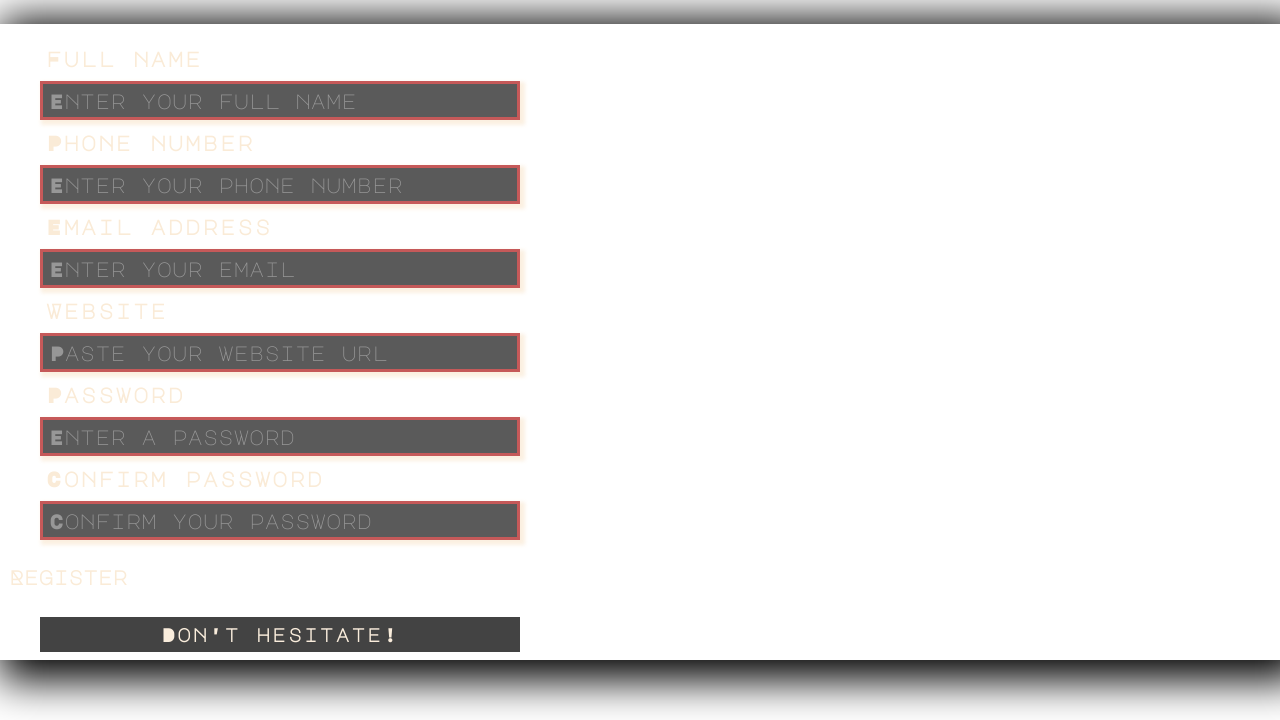
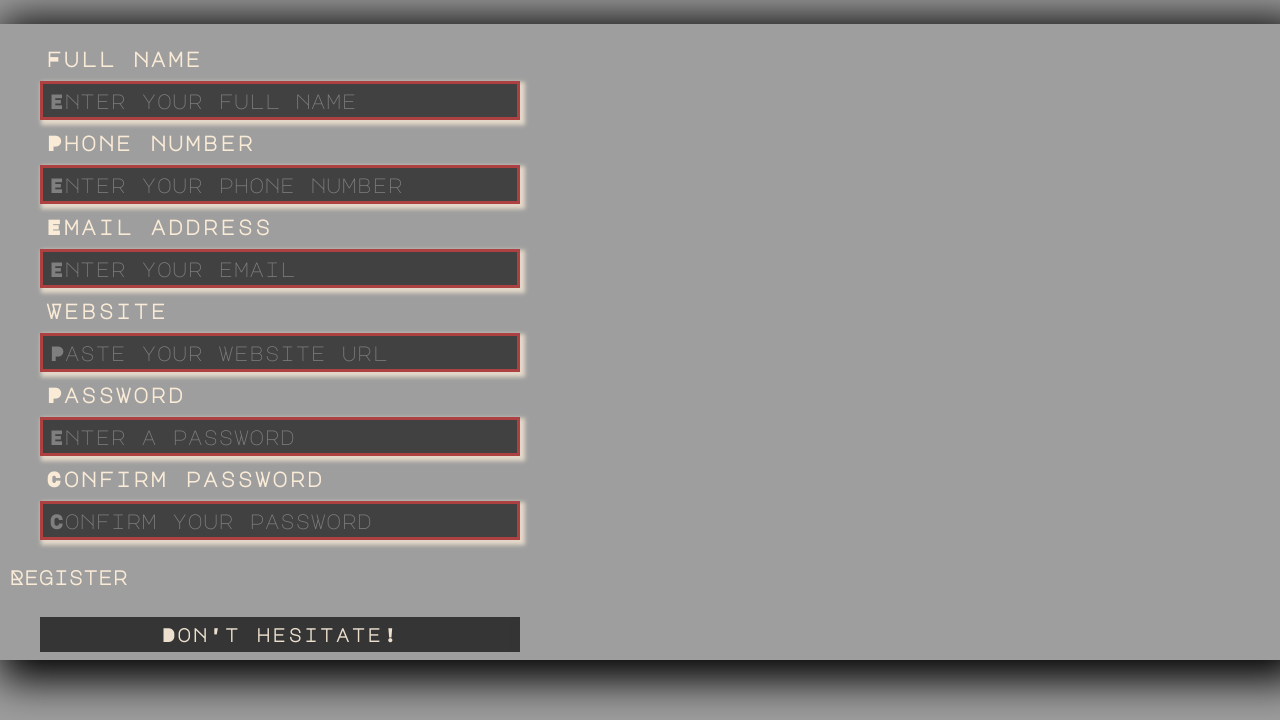
Before and after one commit to Barjaktarevic/Form-Validator, a plain HTML site: page index.html in a window 1280 px wide. Shown: the part 80-800 px from the top of the page. Drawn offline with Linux system fonts and the light colour scheme; the site is published under a folder, as on GitHub Pages, so addresses that start at the root find nothing.

Commit message:
fix img url

```diff
--- a/styles.css
+++ b/styles.css
@@ -16,7 +16,7 @@
 body {
     font-family: 'Major Mono Display', monospace;
     letter-spacing: 2px;
-    background-image: url(/space.png);
+    background-image: url(space.png);
     background-repeat: round;
 }
 
```
